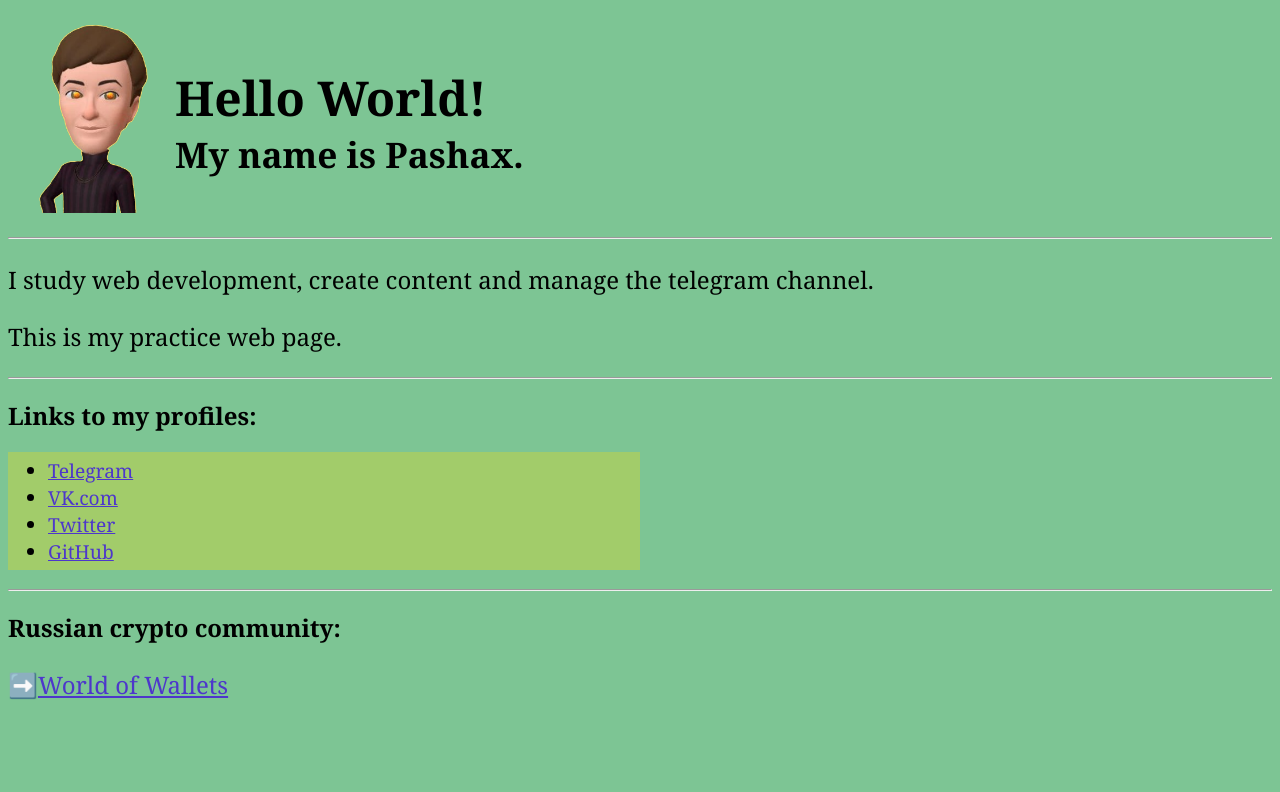
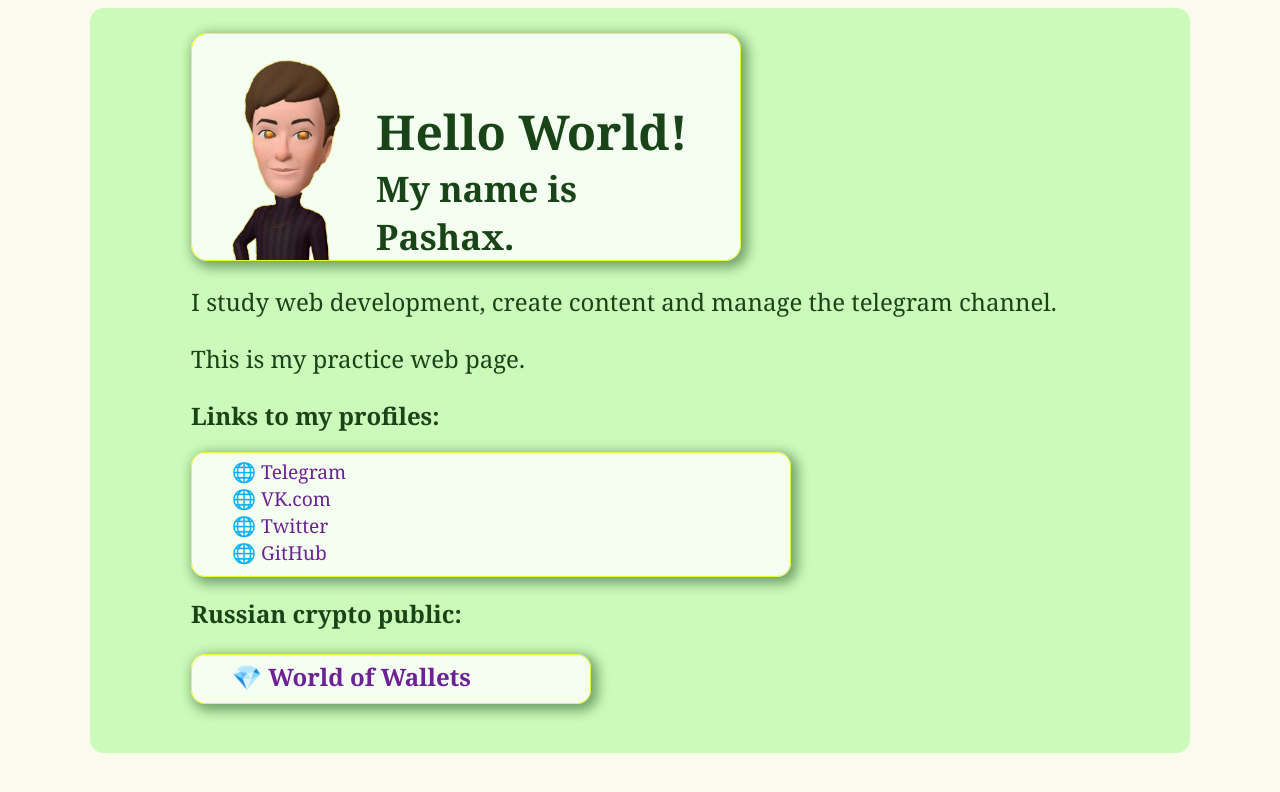
Before and after one commit to Sotric/pashax, a plain HTML site: page index.html in a window 1280 px wide. Drawn offline with Linux system fonts and the light colour scheme.

Commit message:
new styles

```diff
--- a/css/community_style.css
+++ b/css/community_style.css
@@ -5,6 +5,7 @@
   body {
       font-family: Cambria, Cochin, Georgia, Times, 'Times New Roman', serif;
       background-color: rgba(77, 32, 7, 0.415);
+      color: #0f141e;
   }
 
   a {
--- a/css/person_style.css
+++ b/css/person_style.css
@@ -4,14 +4,23 @@
 
 body {
     font-family: Cambria, Cochin, Georgia, Times, 'Times New Roman', serif;
-    background-color: rgba(12, 147, 55, 0.532);
+    color: rgba(23, 67, 21, 0.992);
+    font-size: 16px;
+    background-color: rgba(249, 250, 233, 0.8);
 }
 
 a {
-  color: rgb(77, 55, 203);
+  color: rgb(108, 34, 148);
+  text-decoration: none;
 }
 
-img {
+a:hover {
+  letter-spacing: 0.44px;
+  color: blueviolet;
+}
+
+.avatar {
+  width: 100%;
   max-width: 144px;
 }
 
@@ -19,15 +28,24 @@ p {
   font-size: 1.5rem;
 }
 
-ul {
-  background-color: rgba(255, 221, 1, 0.285);
-  margin-right: 50%;
+.profile_links ul {
+  background-color: rgba(255, 255, 255, 0.8);
+  width: 600px;
   padding-top: 5px;
-  padding-bottom: 5px;
+  padding-bottom: 10px;
   font-size: 1.2rem;
+  box-shadow: 1mm 1mm 3mm 3px rgba(25, 73, 23, 0.492);
+  border-radius: 14px;
+  list-style: none;
+  border: 1px solid rgb(238, 245, 48);
 }
 
-.like_h1 {
+.hello {
+  margin-top: 40px;
+  margin-left: 20px;
+}
+
+.hello p {
   font-weight: bold;
   font-size: 3rem;
   margin-bottom: 0;
@@ -41,5 +59,37 @@ h1 {
 }
 
 .important_link {
+  font-weight: 600;
+}
+
+.important_link ul {
   font-size: 1.5rem;
+  background-color: rgba(255, 255, 255, 0.8);
+  width: 888px;
+  padding-top: 5px;
+  padding-bottom: 10px;
+  box-shadow: 1mm 1mm 3mm 3px rgba(25, 73, 23, 0.492);
+  border-radius: 14px;
+  list-style: none;
+  max-width: 400px;
+  border: 1px solid rgb(238, 245, 48);
 }
+
+.container {
+  max-width: 1100px;
+  margin: auto;
+  background-color: rgb(203, 250, 186);
+  padding: 2% 8%;
+  border-radius: 14px;
+}
+
+.header {
+  background-color: rgba(255, 255, 255, 0.8);
+  color: rgba(23, 67, 21, 0.992);
+  padding: 20px 20px 0;
+  border-radius: 16px;
+  width: 550px;
+  box-shadow: 1mm 1mm 3mm 3px rgba(25, 73, 23, 0.492);
+  border: 1px solid rgb(238, 245, 48);
+  display: flex;
+}
--- a/index.html
+++ b/index.html
@@ -9,47 +9,39 @@
     <link rel="shortcut icon" href="./img/logo_icon.png" type="image/png">
 </head>
 <body>
-    <header>
-        <table cellspacing="10">
-            <tr>
-                <td>
-                    <img src="./img/Avatar_icon.png" alt="avatar" width="100%">
-                </td>
-                <td>
-                    <p class="like_h1">Hello World!</p>
+    <div class="container">
+
+            <div class="header">
+                <img class="avatar" src="./img/Avatar_icon.png" alt="avatar">
+                <div class="hello">
+                    <p>Hello World!</p>
                     <h1>My name is Pashax.</h1>
-                </td>
-            </tr>
-        </table>
-    </header>
+                </div>
+            </div>
 
-    <hr>
+        <p>I study web development, create content and manage the telegram channel.</p>
 
-    <main>
+        <p>This is my practice web page.</p>
 
-    <p>I study web development, create content and manage the telegram channel.</p>
+        <div class="profile_links">
+            <h2>Links to my profiles:</h2>
 
-    <p>This is my practice web page.</p>
+                <ul>
+                    <li><a href="https://t.me/sotric" target="_blank">🌐 Telegram</a></li>
 
-    <hr>
+                    <li><a href="https://vk.com/sotric" target="_blank">🌐 VK.com</a></li>
 
-    <h2>Links to my profiles:</h2>
+                    <li><a href="https://twitter.com/sotric" target="_blank">🌐 Twitter</a></li>
 
-        <ul>
-            <li><a href="https://t.me/sotric" target="_blank">Telegram</a></li>
+                    <li><a href="https://github.com/Sotric" target="_blank">🌐 GitHub</a></li>
+                </ul>
+        </div>
 
-            <li><a href="https://vk.com/sotric" target="_blank">VK.com</a></li>
-
-            <li><a href="https://twitter.com/sotric" target="_blank">Twitter</a></li>
-
-            <li><a href="https://github.com/Sotric" target="_blank">GitHub</a></li>
-        </ul>
-
-        <hr>
-
-    <h2>Russian crypto community:</h2>
-        <p>➡️<a class="important_link" href="wow.html">World of Wallets</a></p>
-
-    </main>
+        <div class="important_link">
+            <h2>Russian crypto public:</h2>
+                <ul>
+                    <li><a href="wow.html">💎 World of Wallets</a></li>
+                </ul>
+        </div>
 </body>
 </html>
```
